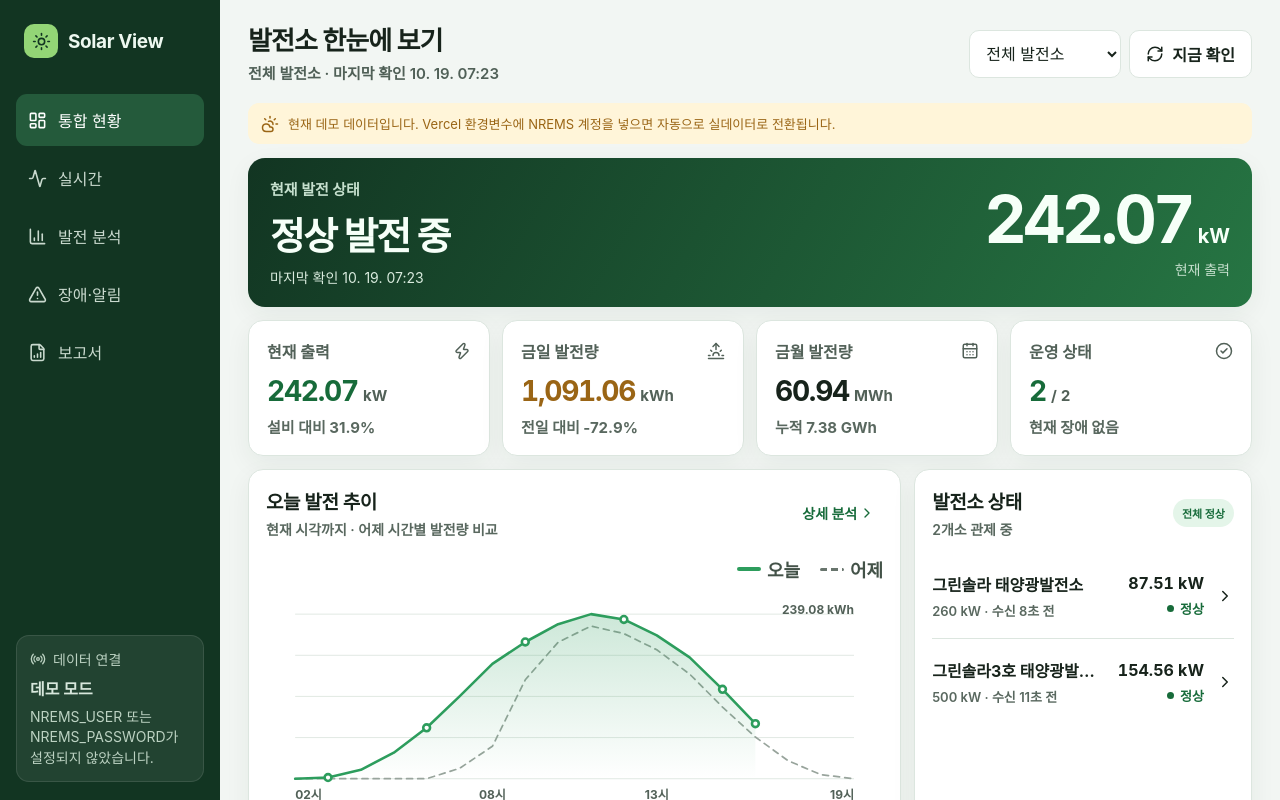
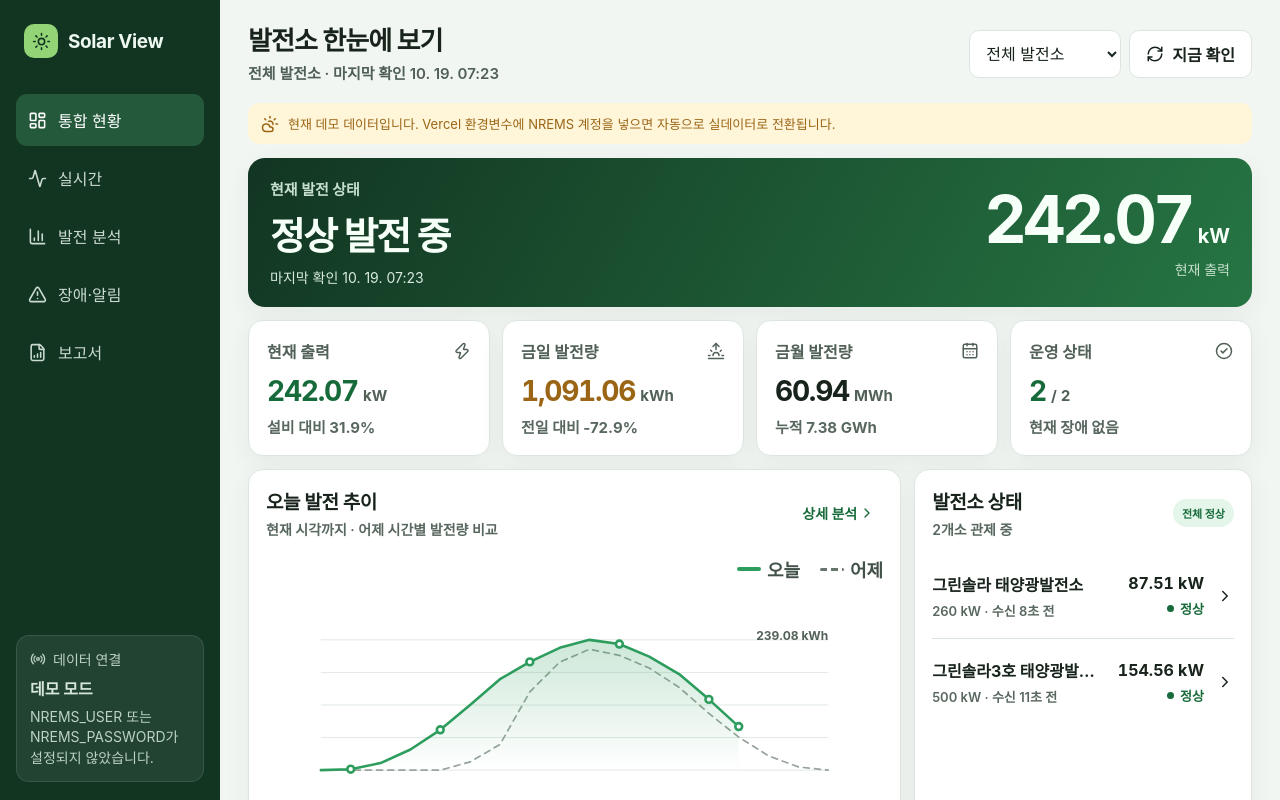
Before and after one commit to soobeom82-glitch/green-solar, a Next.js app: page / in a window 1280 px wide. Shown: the top 800 px of the page. Built offline with nearby package versions, Linux system fonts and the light colour scheme.

Commit message:
Separate chart axis labels from data

```diff
--- a/components/solar-dashboard.tsx
+++ b/components/solar-dashboard.tsx
@@ -115,8 +115,8 @@ function hourlyChartData(data: DashboardData, day: "today" | "yesterday") {
 
 function TrendLineChart({ data, comparisonData = [], unit, ariaLabel }: { data: ChartPoint[]; comparisonData?: ChartPoint[]; unit: string; ariaLabel: string }) {
   const width = 720;
-  const height = 260;
-  const padding = 34;
+  const height = 280;
+  const padding = 64;
   const activeHours = [...data, ...comparisonData]
     .filter((point) => point.value > 0)
     .map((point) => Number.parseInt(point.label, 10))
@@ -166,7 +166,7 @@ function TrendLineChart({ data, comparisonData = [], unit, ariaLabel }: { data:
         })}
         {tickHours.map((hour) => {
           const x = padding + ((hour - startHour) / Math.max(endHour - startHour, 1)) * (width - padding * 2);
-          return <text key={hour} x={x} y={height - 10} textAnchor={hour === startHour ? "start" : hour === endHour ? "end" : "middle"}>{String(hour).padStart(2, "0")}시</text>;
+          return <text key={hour} x={x} y={height - 6} textAnchor={hour === startHour ? "start" : hour === endHour ? "end" : "middle"}>{String(hour).padStart(2, "0")}시</text>;
         })}
         <text x={width - padding} y={padding} textAnchor="end">{`${compactNumber.format(max)} ${unit}`}</text>
       </svg>
@@ -176,8 +176,8 @@ function TrendLineChart({ data, comparisonData = [], unit, ariaLabel }: { data:
 
 function DailyBarChart({ data }: { data: DashboardData["dailySeries"] }) {
   const width = 720;
-  const height = 228;
-  const padding = 24;
+  const height = 280;
+  const padding = 64;
   const max = Math.max(...data.map((point) => point.energyKwh), 1);
   const gap = 6;
   const chartWidth = width - padding * 2;
@@ -201,9 +201,9 @@ function DailyBarChart({ data }: { data: DashboardData["dailySeries"] }) {
           </rect>
         );
       })}
-      <text x={padding} y={height - 4}>{data[0]?.date}</text>
-      <text x={width - padding} y={height - 4} textAnchor="end">{data.at(-1)?.date}</text>
-      <text x={width - padding} y={14} textAnchor="end">{`${compactNumber.format(max)} kWh`}</text>
+      <text x={padding} y={height - 6}>{data[0]?.date}</text>
+      <text x={width - padding} y={height - 6} textAnchor="end">{data.at(-1)?.date}</text>
+      <text x={width - padding} y={padding} textAnchor="end">{`${compactNumber.format(max)} kWh`}</text>
     </svg>
   );
 }
```
